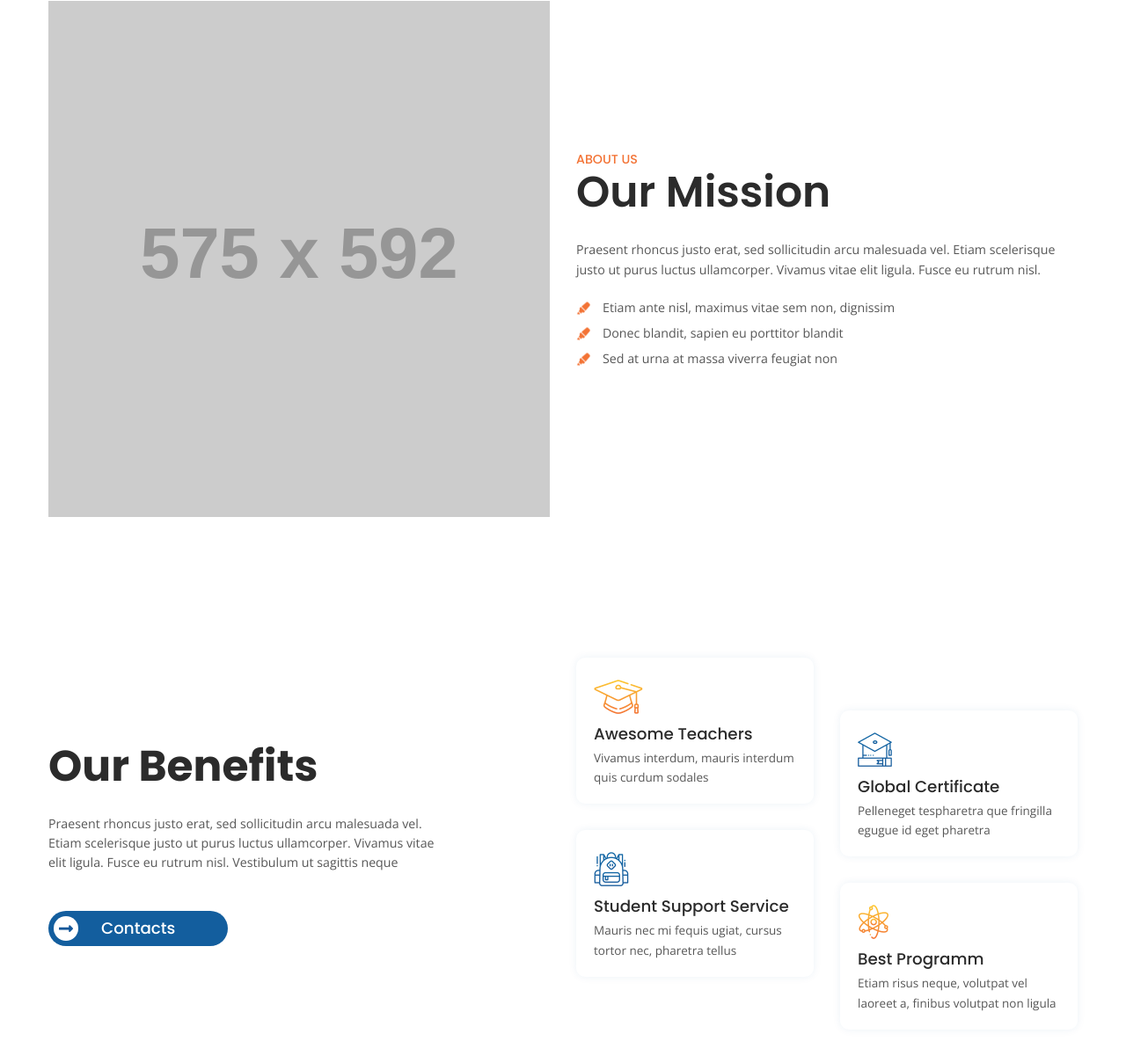
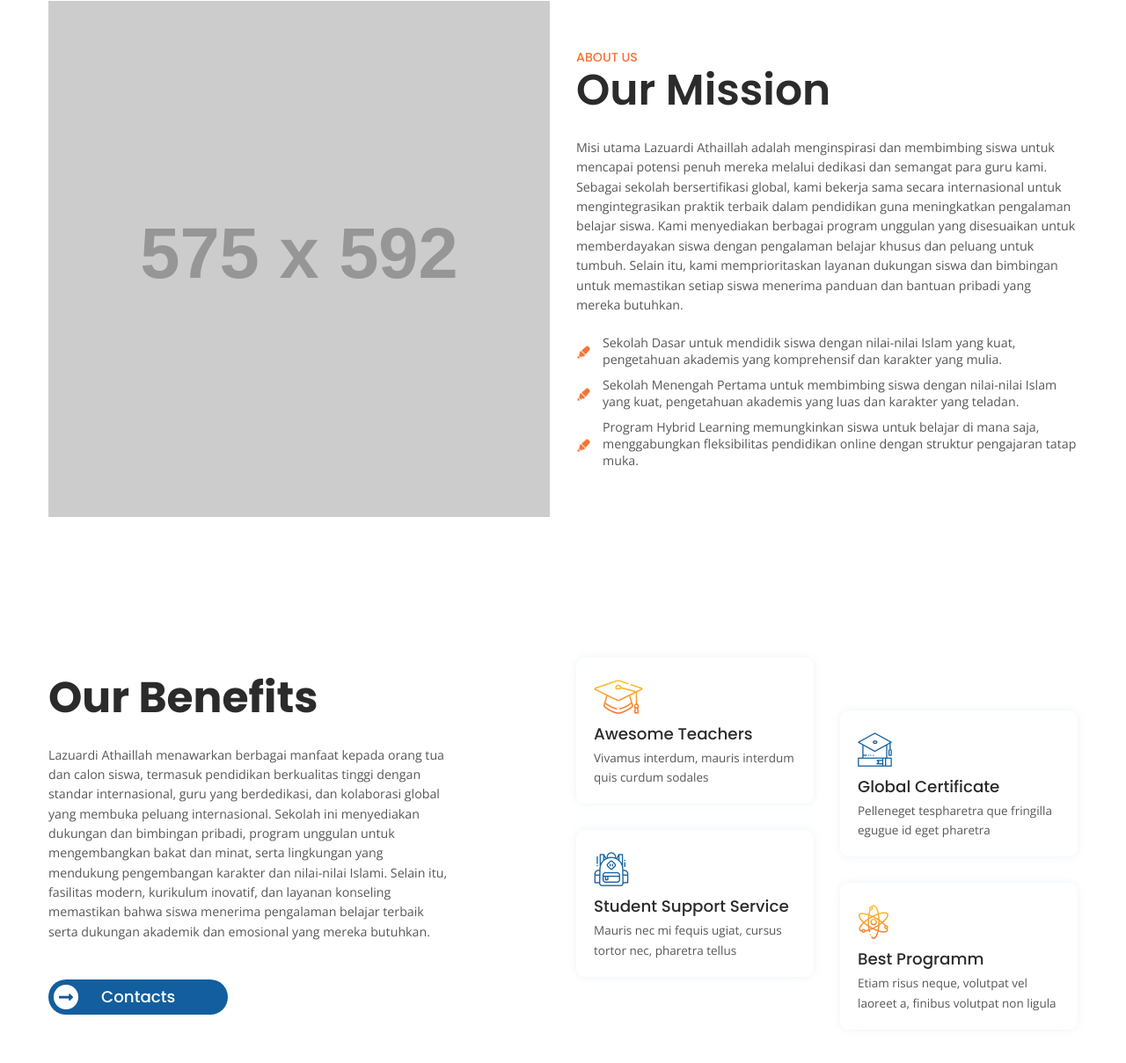
Before and after one commit to vivisangadji/lazuardi-athaillah, a website: page about.html in a window 1280 px wide. Shown: the part 1292-2501 px from the top of the page at 88% size. Drawn offline with nearby package versions, Linux system fonts and the light colour scheme; placeholder pictures from the web are drawn by us; some icons are missing.

Commit message:
Update about.html

```diff
--- a/about.html
+++ b/about.html
@@ -132,7 +132,7 @@
 						<div class="col-lg-6 col-md-6">
 							<div class="section-title">
 								<h2>Welcome to <br /> <span>Lazuardi Athaillah</span> Global Compassionate School</h2>
-								<p class="mw-100">Morbi vel augue et metus pellentesque lacinia eu non odio. Sed id purus urna. Maecenas ultrices ligula a nisi dictum tristique. Suspendisse potenti. Curabitur egestas ultrices sem, eu vestibulum leo sagittis et.</p>
+								<p class="mw-100">Lazuardi Athaillah merupakan cabang ke-tiga belas dari jaringan Sekolah Islam Lazuardi yang berpusat di Cinere, Depok. Mengusung semangat pendidikan yang sama, Sekolah Islam Lazuardi Athaillah menggaungkan karakter insan mulia, mengedapankan nilai-nilai Ke-Islaman dan menyiapkan generasi yang memiliki wawasan serta kecakapan global.</p>
 								<a href="programs.html" title="" class="btn-default">Programs <i class="fa fa-long-arrow-alt-right"></i></a>
 							</div><!--section-title end-->
 						</div>
@@ -152,11 +152,11 @@
 							<div class="act-inffo">
 								<span>ABOUT US</span>
 								<h2>Our Mission</h2>
-								<p>Praesent rhoncus justo erat, sed sollicitudin arcu malesuada vel. Etiam scelerisque justo ut purus luctus ullamcorper. Vivamus vitae elit ligula. Fusce eu rutrum nisl.</p>
+								<p>Misi utama Lazuardi Athaillah adalah menginspirasi dan membimbing siswa untuk mencapai potensi penuh mereka melalui dedikasi dan semangat para guru kami. Sebagai sekolah bersertifikasi global, kami bekerja sama secara internasional untuk mengintegrasikan praktik terbaik dalam pendidikan guna meningkatkan pengalaman belajar siswa. Kami menyediakan berbagai program unggulan yang disesuaikan untuk memberdayakan siswa dengan pengalaman belajar khusus dan peluang untuk tumbuh. Selain itu, kami memprioritaskan layanan dukungan siswa dan bimbingan untuk memastikan setiap siswa menerima panduan dan bantuan pribadi yang mereka butuhkan.</p>
 								<ul>
-									<li>Etiam ante nisl, maximus vitae sem non, dignissim</li>
-									<li>Donec blandit, sapien eu porttitor blandit</li>
-									<li>Sed at urna at massa viverra feugiat non </li>
+									<li>Sekolah Dasar untuk mendidik siswa dengan nilai-nilai Islam yang kuat, pengetahuan akademis yang komprehensif dan karakter yang mulia.</li>
+									<li>Sekolah Menengah Pertama untuk membimbing siswa dengan nilai-nilai Islam yang kuat, pengetahuan akademis yang luas dan karakter yang teladan.</li>
+									<li>Program Hybrid Learning memungkinkan siswa untuk belajar di mana saja, menggabungkan fleksibilitas pendidikan online dengan struktur pengajaran tatap muka.</li>
 								</ul>
 							</div><!--act-inffo end-->
 						</div>
@@ -171,7 +171,7 @@
 					<div class="col-lg-6">
 						<div class="section-title">
 							<h2>Our Benefits</h2>
-							<p>Praesent rhoncus justo erat, sed sollicitudin arcu malesuada vel. Etiam scelerisque justo ut purus luctus ullamcorper. Vivamus vitae elit ligula. Fusce eu rutrum nisl. Vestibulum ut sagittis neque</p>
+							<p>Lazuardi Athaillah menawarkan berbagai manfaat kepada orang tua dan calon siswa, termasuk pendidikan berkualitas tinggi dengan standar internasional, guru yang berdedikasi, dan kolaborasi global yang membuka peluang internasional. Sekolah ini menyediakan dukungan dan bimbingan pribadi, program unggulan untuk mengembangkan bakat dan minat, serta lingkungan yang mendukung pengembangan karakter dan nilai-nilai Islami. Selain itu, fasilitas modern, kurikulum inovatif, dan layanan konseling memastikan bahwa siswa menerima pengalaman belajar terbaik serta dukungan akademik dan emosional yang mereka butuhkan.</p>
 							<a href="contacts.html" title="" class="btn-default">Contacts <i class="fa fa-long-arrow-alt-right"></i></a>
 						</div><!--section-title end-->
 					</div>
```
